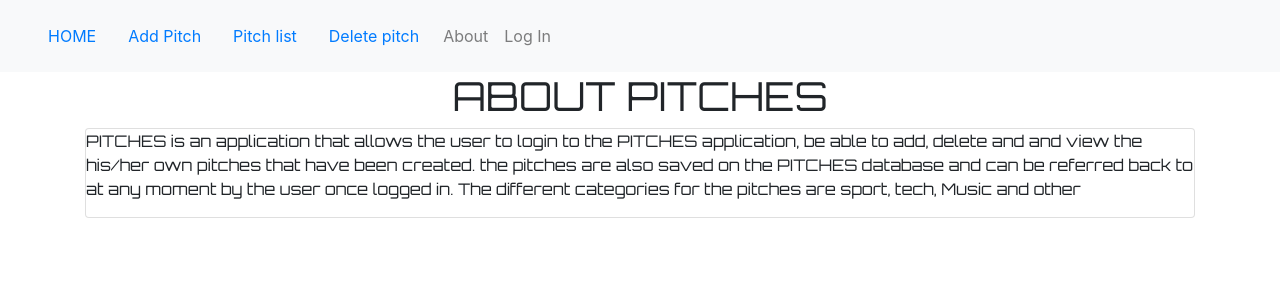
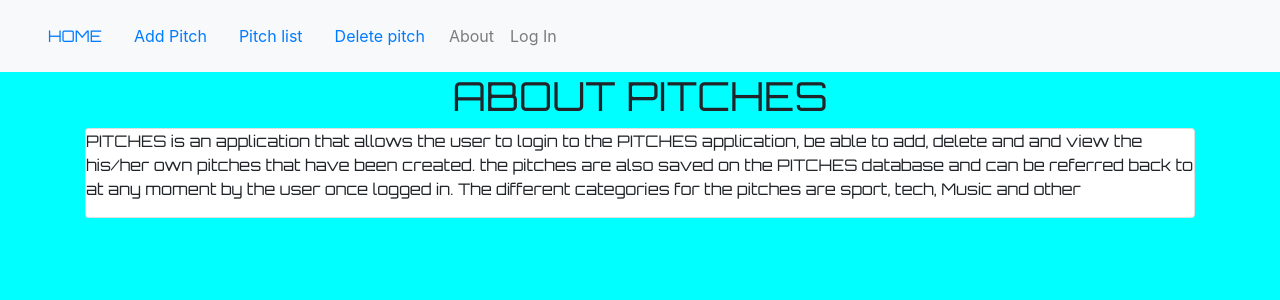
Before and after one commit to ALKEMIA-CHARLES/PITCHES, a Flask app: page /about in a window 1280 px wide. Shown: the top 300 px of the page. Run offline with Flask 2, Linux system fonts and the light colour scheme; some libraries are stand-ins or nearby versions.

Commit message:
added color

```diff
--- a/app/templates/base.html
+++ b/app/templates/base.html
@@ -22,10 +22,12 @@
     <title>Document</title>
 </head>
 
-<body>
+<body style="background-color: aqua;">
     <nav class="navbar navbar-expand-lg navbar-light bg-light">
         <div class="navbar nav">
-            <a class="nav-item nav-link" href="{{url_for('main.index')}}">HOME</a>
+            <a class="nav-item nav-link" href="{{url_for('main.index')}}" style=" font-family: 'Orbitron',
+        sans-serif;
+    ; ">HOME</a>
             <a class="nav-item nav-link" href="{{url_for('main.add_pitch')}}">Add Pitch</a>
             <a class="nav-item nav-link" href="{{url_for('main.pitch_list')}}">Pitch list</a>
             <a class="nav-item nav-link" href="{{url_for('main.del_pitch')}}"> Delete pitch</a>
```
